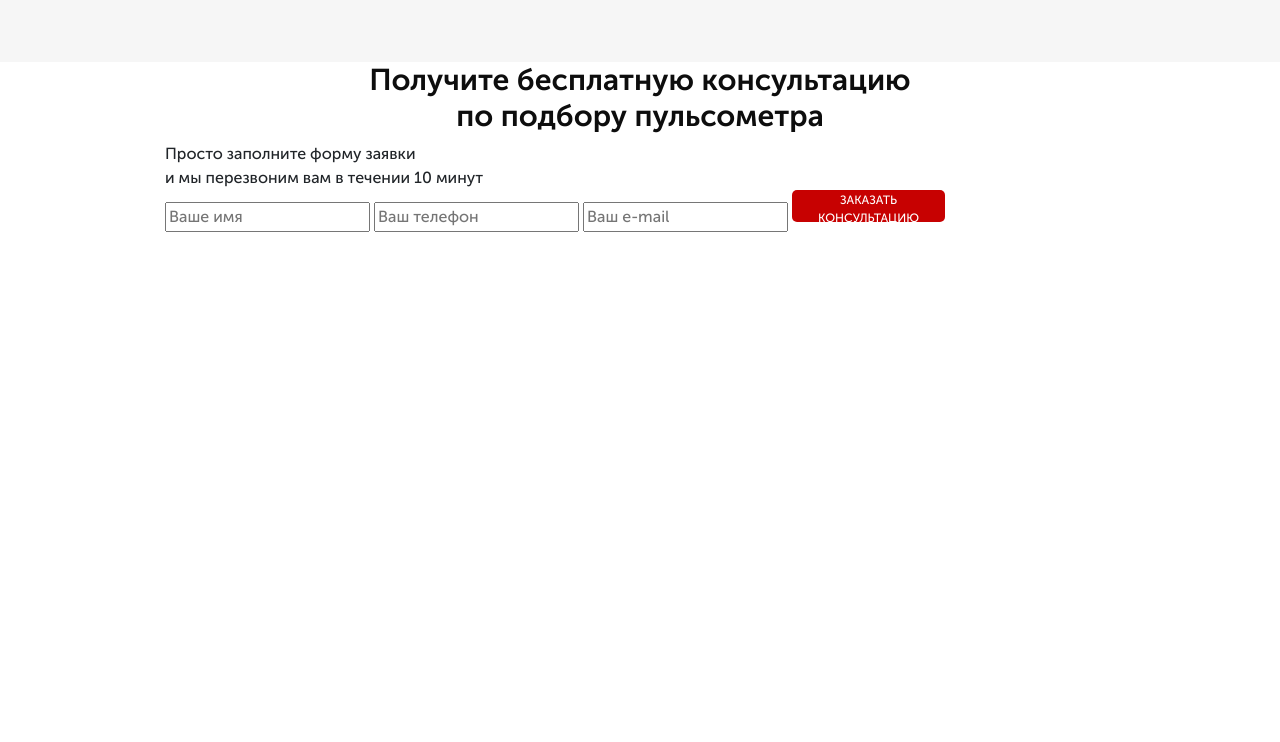
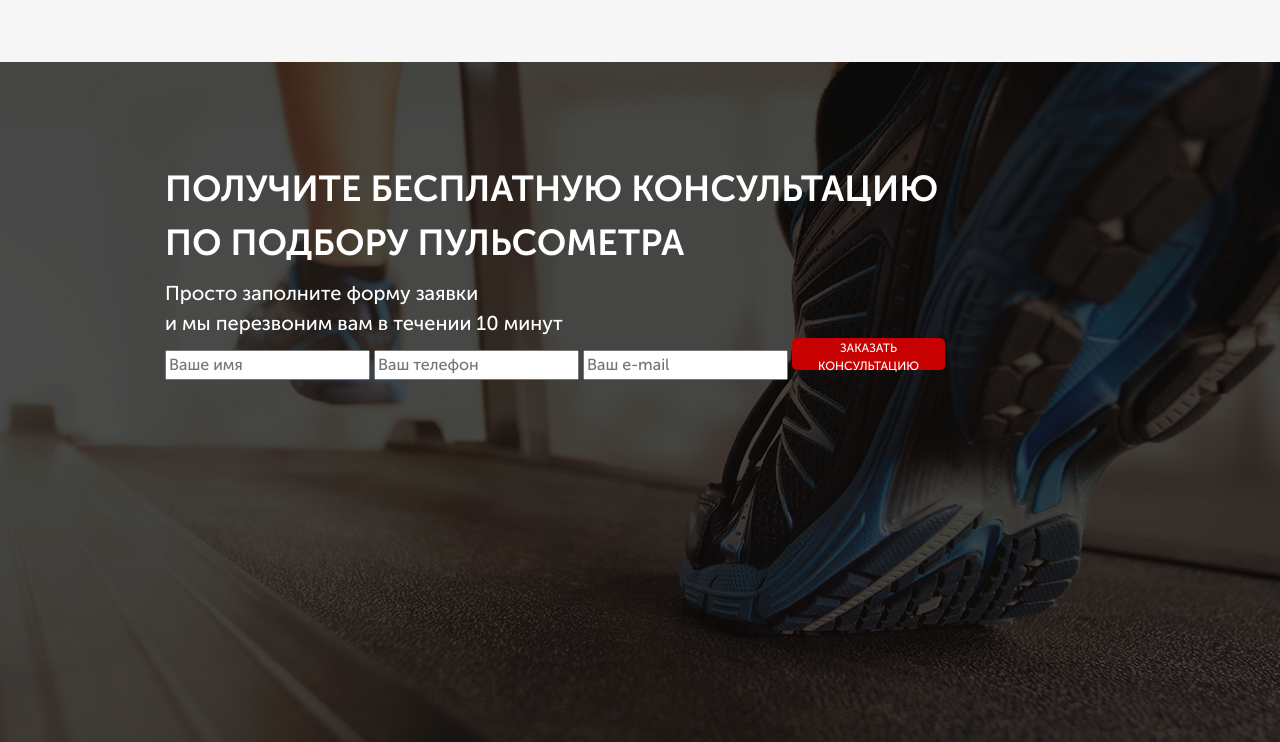
Before and after one commit to ccryptocoder/runsmart, a website: page src/index.html in a window 1280 px wide. Shown: the part 1075-1817 px from the top of the page. Before the commit the page ends 1307 px from the top, so only its background shows below. Drawn offline with Linux system fonts and the light colour scheme.

Commit message:
add styles

```diff
--- /dev/null
+++ b/src/sass/blocks/_consultation.scss
@@ -0,0 +1,11 @@
+.consultation {
+    min-height: 680px;
+    padding: 100px 0 108px 0;
+    background: url('../img/form_bg.jpg') center center/cover no-repeat;
+    &__descr {
+        font-weight: 500;
+        font-size: 20px;
+        line-height: 30px;
+        color: #FFFFFF;
+    }
+}
--- a/src/sass/blocks/_promo.scss
+++ b/src/sass/blocks/_promo.scss
@@ -1,7 +1,7 @@
 .promo {
     min-height: 650px;
     padding: 21px 0 93px 0;
-    background: url(../../img/main_bg.jpg) center center/cover no-repeat;
+    background: url('../img/main_bg.jpg') center center/cover no-repeat;
     &__wrapper {
         display: flex;
         flex-direction: column;
--- /dev/null
+++ b/src/sass/blocks/_titles.scss
@@ -0,0 +1,13 @@
+.title {
+    font-weight: 700;
+    font-size: 30px;
+    text-align: center;
+    color: #0D0D0D;
+    text-transform: uppercase;
+    &_left {
+        color: #fff;
+        font-size: 36px;
+        text-align: left;
+        line-height: 54px;
+    }
+}
--- a/src/sass/style.scss
+++ b/src/sass/style.scss
@@ -9,13 +9,10 @@
 @import 'blocks/promo';
 @import 'blocks/header';
 @import 'blocks/buttons';
-.title {
-    font-weight: 700;
-    font-size: 30px;
-    text-align: center;
-    color: #0D0D0D;
-}
+@import 'blocks/titles';
 @import 'blocks/advantages';
+@import 'blocks/consultation';
+
 
 
 @import 'blocks/media';
```
Also changed, not shown: src/css/style.min.css.
